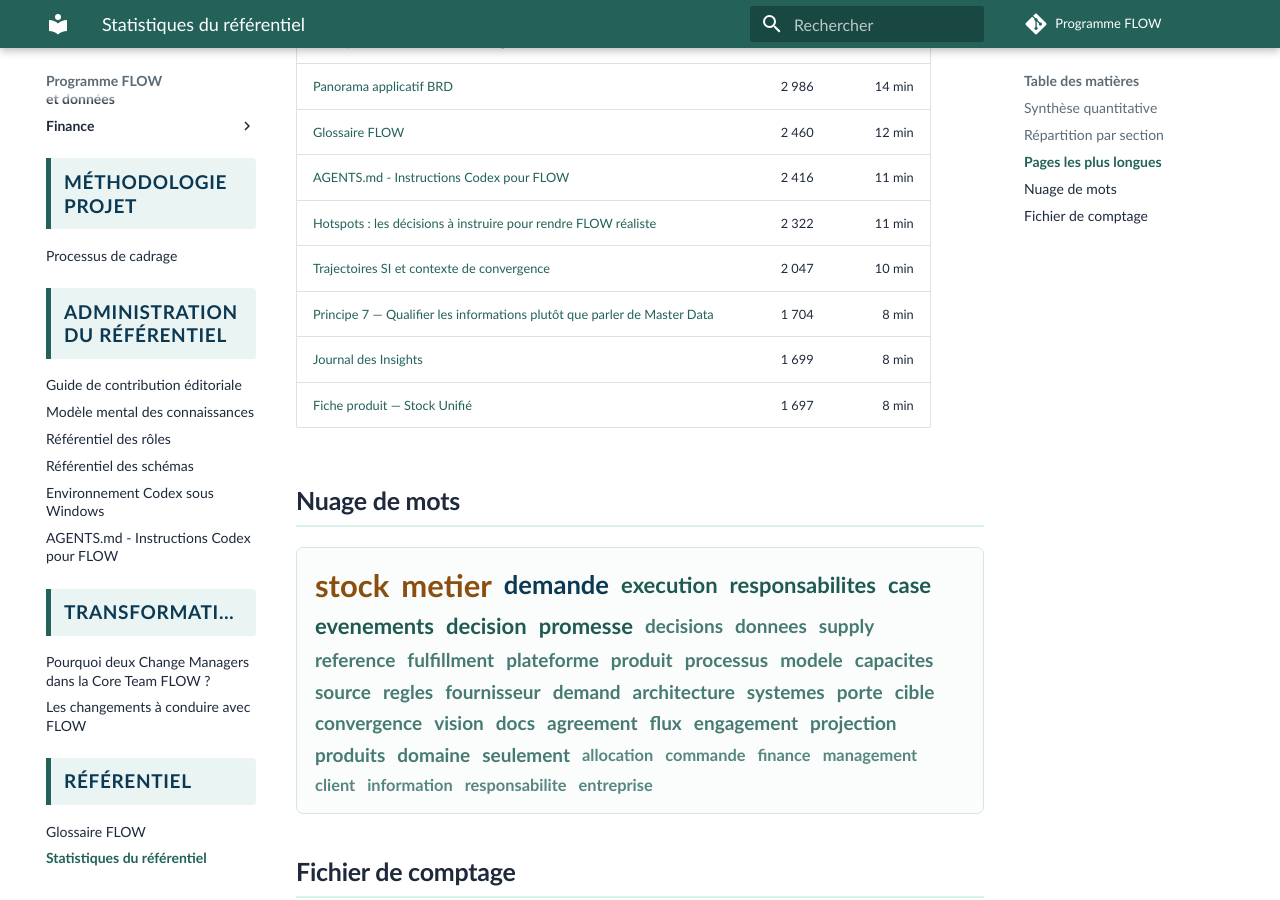
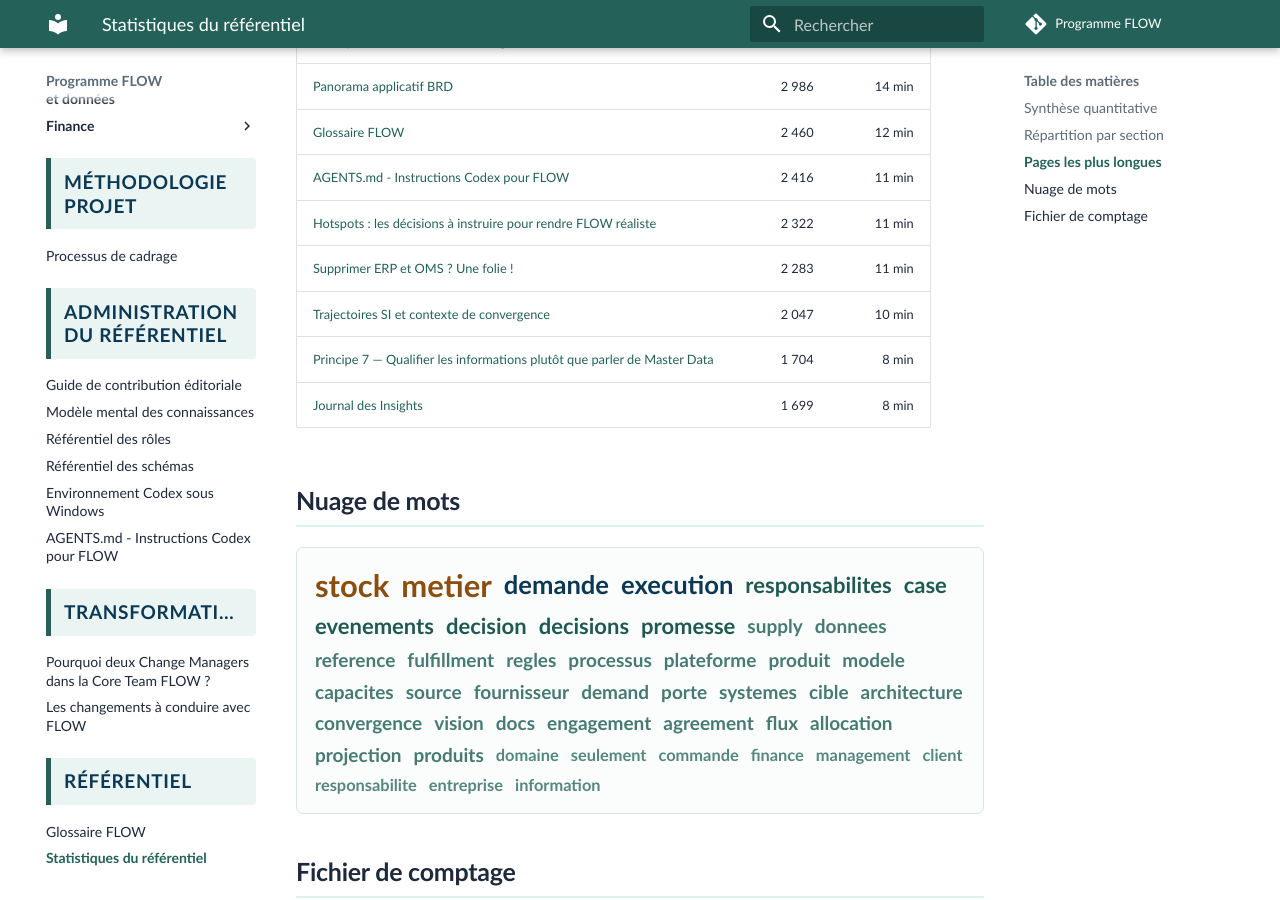
Before and after one commit to laurent-sintes/FLOW-Program, an MkDocs documentation site: the page built from docs/referentiel/statistiques.md, in a window 1280 px wide and 900 px high, scrolled down 1867 px. Built offline with MkDocs 1.6.1 and Material for MkDocs 9.7.7, drawn with Linux system fonts in a browser that asks for light colours; comment, search, counter and statistics services are not loaded; some of the changed text lies outside the part shown.

```diff
--- a/docs/referentiel/statistiques.md
+++ b/docs/referentiel/statistiques.md
@@ -64,59 +64,59 @@ Cette page est générée par `scripts/update_reading_metrics.py` à partir du f
 | [Glossaire FLOW](../glossaire.md) | 2 460 | 12 min |
 | [AGENTS.md - Instructions Codex pour FLOW](../administration/instructions-codex.md) | 2 416 | 11 min |
 | [Hotspots : les décisions à instruire pour rendre FLOW réaliste](../vision/vision-detaillee/4-hotspots.md) | 2 322 | 11 min |
+| [Supprimer ERP et OMS ? Une folie !](../faq/supprimer-erp-oms-folie.md) | 2 283 | 11 min |
 | [Trajectoires SI et contexte de convergence](../contexte/trajectoires-si-convergence.md) | 2 047 | 10 min |
 | [Principe 7 — Qualifier les informations plutôt que parler de Master Data](../principes-directeurs/7-qualifier-les-informations-plutot-que-master-data.md) | 1 704 | 8 min |
 | [Journal des Insights](../insights/journal-des-insights.md) | 1 699 | 8 min |
-| [Fiche produit — Stock Unifié](../architecture-cible/produits/stock-unifie.md) | 1 697 | 8 min |
 
 ## Nuage de mots
 
 <div class="flow-word-cloud">
-<span class="flow-word-cloud__term flow-word-cloud__term--5" title="424 occurrences">stock</span>
-<span class="flow-word-cloud__term flow-word-cloud__term--5" title="361 occurrences">metier</span>
+<span class="flow-word-cloud__term flow-word-cloud__term--5" title="426 occurrences">stock</span>
+<span class="flow-word-cloud__term flow-word-cloud__term--5" title="371 occurrences">metier</span>
 <span class="flow-word-cloud__term flow-word-cloud__term--4" title="270 occurrences">demande</span>
-<span class="flow-word-cloud__term flow-word-cloud__term--3" title="253 occurrences">execution</span>
-<span class="flow-word-cloud__term flow-word-cloud__term--3" title="233 occurrences">responsabilites</span>
-<span class="flow-word-cloud__term flow-word-cloud__term--3" title="228 occurrences">case</span>
-<span class="flow-word-cloud__term flow-word-cloud__term--3" title="222 occurrences">evenements</span>
-<span class="flow-word-cloud__term flow-word-cloud__term--3" title="203 occurrences">decision</span>
-<span class="flow-word-cloud__term flow-word-cloud__term--3" title="175 occurrences">promesse</span>
-<span class="flow-word-cloud__term flow-word-cloud__term--2" title="169 occurrences">decisions</span>
+<span class="flow-word-cloud__term flow-word-cloud__term--4" title="266 occurrences">execution</span>
+<span class="flow-word-cloud__term flow-word-cloud__term--3" title="254 occurrences">responsabilites</span>
+<span class="flow-word-cloud__term flow-word-cloud__term--3" title="235 occurrences">case</span>
+<span class="flow-word-cloud__term flow-word-cloud__term--3" title="230 occurrences">evenements</span>
+<span class="flow-word-cloud__term flow-word-cloud__term--3" title="215 occurrences">decision</span>
+<span class="flow-word-cloud__term flow-word-cloud__term--3" title="196 occurrences">decisions</span>
+<span class="flow-word-cloud__term flow-word-cloud__term--3" title="189 occurrences">promesse</span>
+<span class="flow-word-cloud__term flow-word-cloud__term--2" title="169 occurrences">supply</span>
 <span class="flow-word-cloud__term flow-word-cloud__term--2" title="165 occurrences">donnees</span>
-<span class="flow-word-cloud__term flow-word-cloud__term--2" title="159 occurrences">supply</span>
-<span class="flow-word-cloud__term flow-word-cloud__term--2" title="154 occurrences">reference</span>
-<span class="flow-word-cloud__term flow-word-cloud__term--2" title="150 occurrences">fulfillment</span>
+<span class="flow-word-cloud__term flow-word-cloud__term--2" title="164 occurrences">reference</span>
+<span class="flow-word-cloud__term flow-word-cloud__term--2" title="163 occurrences">fulfillment</span>
+<span class="flow-word-cloud__term flow-word-cloud__term--2" title="162 occurrences">regles</span>
+<span class="flow-word-cloud__term flow-word-cloud__term--2" title="152 occurrences">processus</span>
 <span class="flow-word-cloud__term flow-word-cloud__term--2" title="146 occurrences">plateforme</span>
 <span class="flow-word-cloud__term flow-word-cloud__term--2" title="146 occurrences">produit</span>
-<span class="flow-word-cloud__term flow-word-cloud__term--2" title="146 occurrences">processus</span>
 <span class="flow-word-cloud__term flow-word-cloud__term--2" title="145 occurrences">modele</span>
 <span class="flow-word-cloud__term flow-word-cloud__term--2" title="145 occurrences">capacites</span>
 <span class="flow-word-cloud__term flow-word-cloud__term--2" title="144 occurrences">source</span>
-<span class="flow-word-cloud__term flow-word-cloud__term--2" title="135 occurrences">regles</span>
 <span class="flow-word-cloud__term flow-word-cloud__term--2" title="127 occurrences">fournisseur</span>
-<span class="flow-word-cloud__term flow-word-cloud__term--2" title="113 occurrences">demand</span>
+<span class="flow-word-cloud__term flow-word-cloud__term--2" title="123 occurrences">demand</span>
+<span class="flow-word-cloud__term flow-word-cloud__term--2" title="119 occurrences">porte</span>
+<span class="flow-word-cloud__term flow-word-cloud__term--2" title="118 occurrences">systemes</span>
+<span class="flow-word-cloud__term flow-word-cloud__term--2" title="115 occurrences">cible</span>
 <span class="flow-word-cloud__term flow-word-cloud__term--2" title="109 occurrences">architecture</span>
-<span class="flow-word-cloud__term flow-word-cloud__term--2" title="108 occurrences">systemes</span>
-<span class="flow-word-cloud__term flow-word-cloud__term--2" title="106 occurrences">porte</span>
-<span class="flow-word-cloud__term flow-word-cloud__term--2" title="105 occurrences">cible</span>
 <span class="flow-word-cloud__term flow-word-cloud__term--2" title="104 occurrences">convergence</span>
 <span class="flow-word-cloud__term flow-word-cloud__term--2" title="101 occurrences">vision</span>
 <span class="flow-word-cloud__term flow-word-cloud__term--2" title="99 occurrences">docs</span>
+<span class="flow-word-cloud__term flow-word-cloud__term--2" title="93 occurrences">engagement</span>
 <span class="flow-word-cloud__term flow-word-cloud__term--2" title="91 occurrences">agreement</span>
 <span class="flow-word-cloud__term flow-word-cloud__term--2" title="90 occurrences">flux</span>
-<span class="flow-word-cloud__term flow-word-cloud__term--2" title="89 occurrences">engagement</span>
+<span class="flow-word-cloud__term flow-word-cloud__term--2" title="90 occurrences">allocation</span>
 <span class="flow-word-cloud__term flow-word-cloud__term--2" title="89 occurrences">projection</span>
 <span class="flow-word-cloud__term flow-word-cloud__term--2" title="88 occurrences">produits</span>
-<span class="flow-word-cloud__term flow-word-cloud__term--2" title="85 occurrences">domaine</span>
-<span class="flow-word-cloud__term flow-word-cloud__term--2" title="85 occurrences">seulement</span>
-<span class="flow-word-cloud__term flow-word-cloud__term--1" title="84 occurrences">allocation</span>
+<span class="flow-word-cloud__term flow-word-cloud__term--1" title="85 occurrences">domaine</span>
+<span class="flow-word-cloud__term flow-word-cloud__term--1" title="85 occurrences">seulement</span>
 <span class="flow-word-cloud__term flow-word-cloud__term--1" title="83 occurrences">commande</span>
 <span class="flow-word-cloud__term flow-word-cloud__term--1" title="83 occurrences">finance</span>
 <span class="flow-word-cloud__term flow-word-cloud__term--1" title="80 occurrences">management</span>
 <span class="flow-word-cloud__term flow-word-cloud__term--1" title="79 occurrences">client</span>
-<span class="flow-word-cloud__term flow-word-cloud__term--1" title="78 occurrences">information</span>
 <span class="flow-word-cloud__term flow-word-cloud__term--1" title="76 occurrences">responsabilite</span>
 <span class="flow-word-cloud__term flow-word-cloud__term--1" title="75 occurrences">entreprise</span>
+<span class="flow-word-cloud__term flow-word-cloud__term--1" title="74 occurrences">information</span>
 </div>
 
 ## Fichier de comptage
--- a/mkdocs.yml
+++ b/mkdocs.yml
@@ -29,6 +29,7 @@ nav:
       - Questions pour les nouveaux: faq/questions-pour-les-nouveaux.md
       - Questions pour les experts:
           - À quoi ça sert un stock temps réel ?: faq/stock-temps-reel.md
+          - Supprimer ERP et OMS ? Une folie !: faq/supprimer-erp-oms-folie.md
   - Vision:
       - vision/index.md
       - Abstract: vision/abstract.md
```
Also changed, not shown: other parts of docs/referentiel/statistiques.md (+4 -4 lines), docs/faq/index.md (+3 -1 lines), docs/faq/questions-pour-les-nouveaux.md (+15 -1 lines), docs/faq/supprimer-erp-oms-folie.md (added, +295 -0 lines), docs/referentiel/page-metrics.json.
